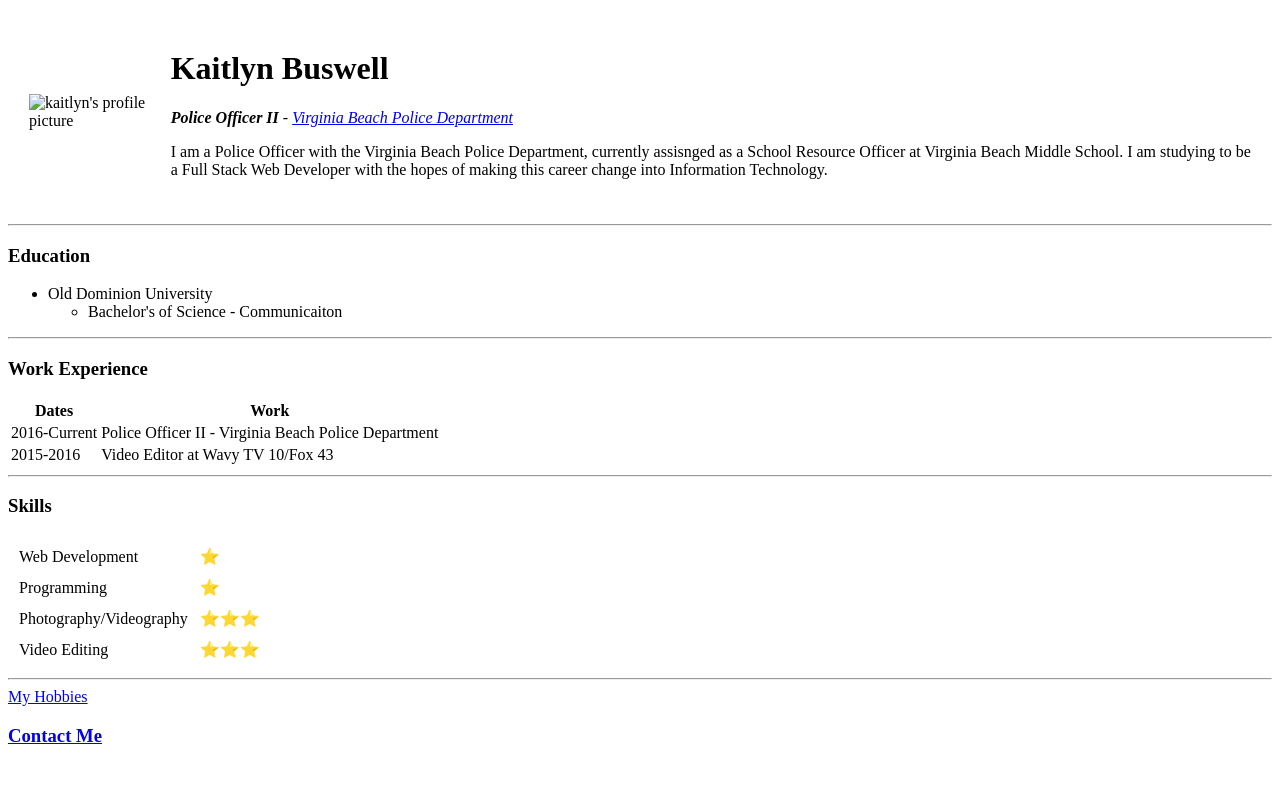
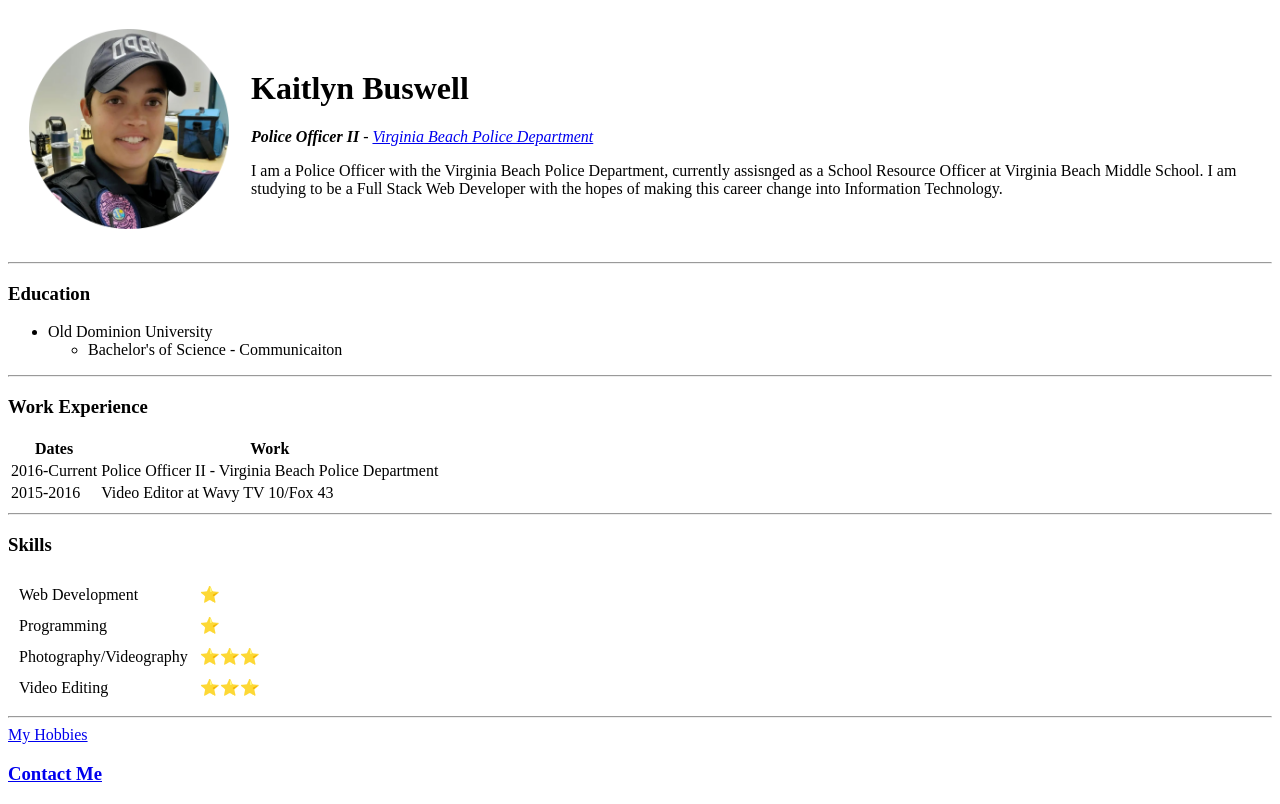
Before and after one commit to Kmbuswell/cv, a plain HTML site: page index.html in a window 1280 px wide. Drawn offline with Linux system fonts and the light colour scheme.

Commit message:
Update index.html

```diff
--- a/index.html
+++ b/index.html
@@ -8,7 +8,7 @@
 <body>
     <table cellspacing="20">
         <tr>
-            <td><img src="Images/Profile Pic-modified.png" width="200" height="200" alt="kaitlyn's profile picture"></td>
+            <td><img src="Profile Pic-modified.png" width="200" height="200" alt="kaitlyn's profile picture"></td>
             <td><h1>Kaitlyn Buswell</h1>
             <p><em><strong>Police Officer II</strong> - <a href="https://www.vbgov.com/government/departments/police/Pages/default.aspx">Virginia Beach Police Department</a></em></p>
             <p>I am a Police Officer with the Virginia Beach Police Department, currently assisnged as a School Resource Officer at Virginia Beach Middle School. I am studying to be a Full Stack Web Developer with the hopes of making this career change into Information Technology.</p></td>
```
